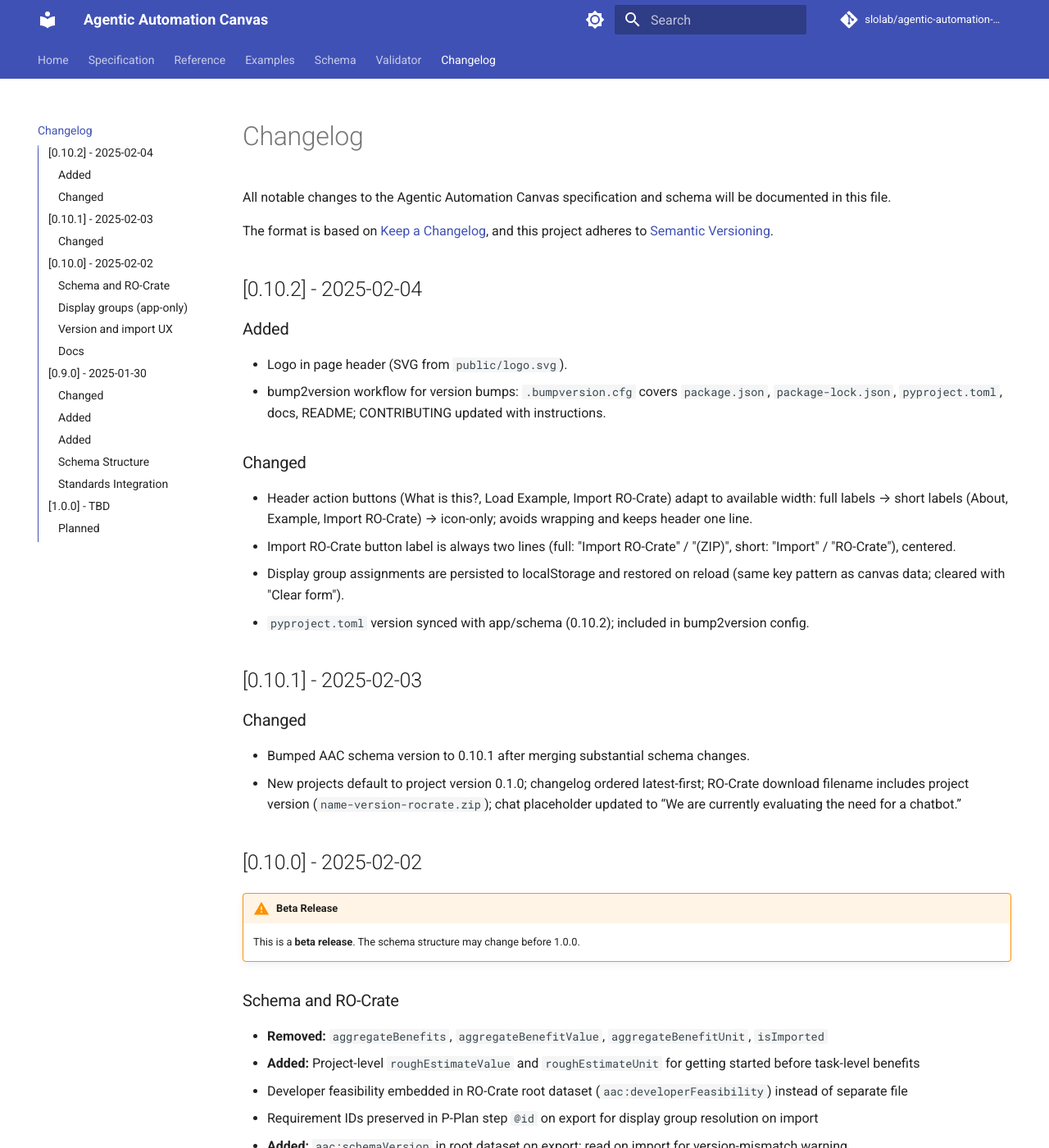
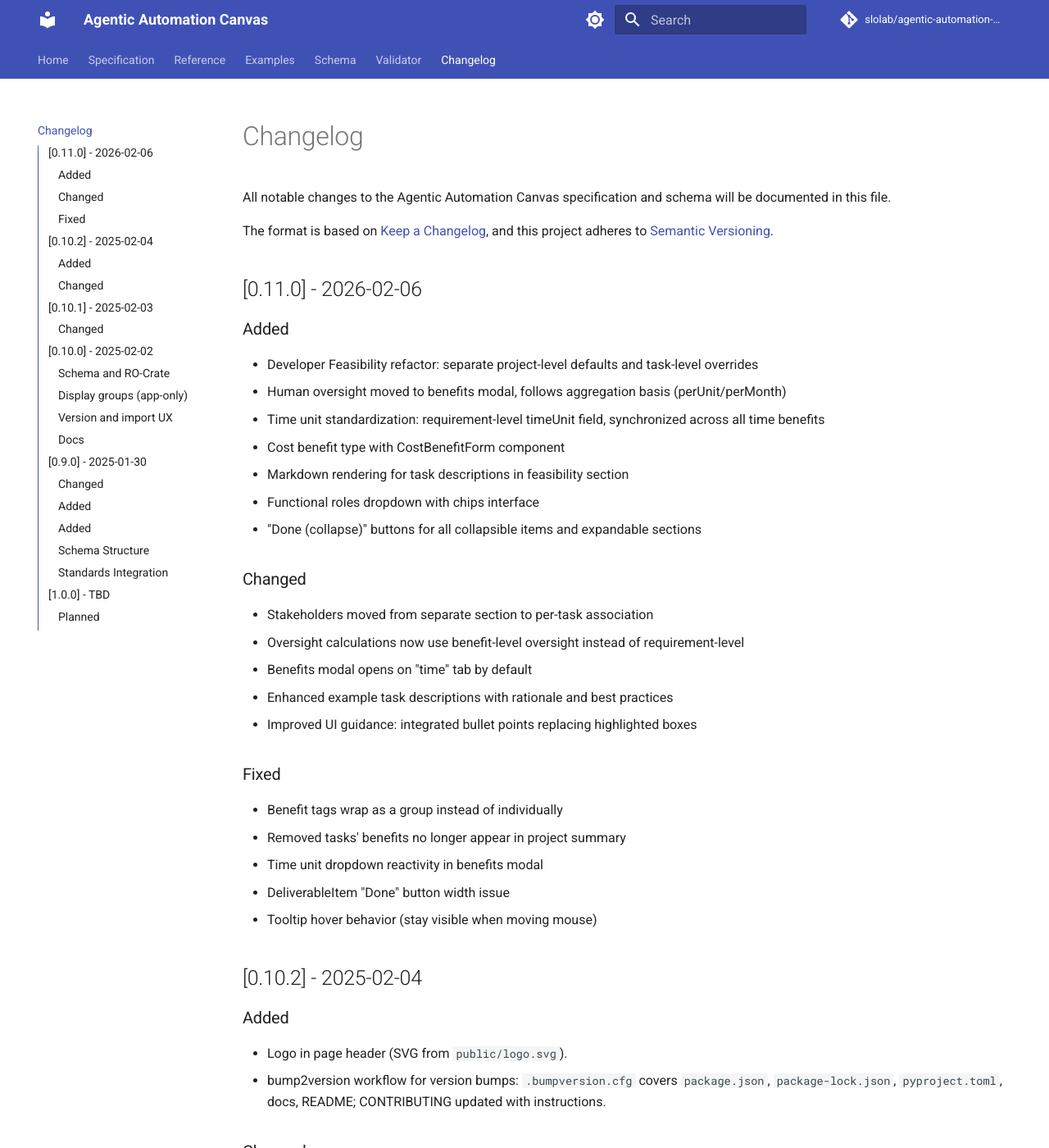
Before and after one commit to slolab/agentic-automation-canvas, an MkDocs documentation site: the page built from docs/changelog.md, in a window 1280 px wide and 1400 px high. Shown: the whole window at 82% size. Built offline with MkDocs 1.6.1 and Material for MkDocs 9.7.7, drawn with Linux system fonts in a browser that asks for light colours; comment, search, counter and statistics services are not loaded.

Commit message:
changelog

```diff
--- a/docs/changelog.md
+++ b/docs/changelog.md
@@ -4,6 +4,31 @@ All notable changes to the Agentic Automation Canvas specification and schema wi
 
 The format is based on [Keep a Changelog](https://keepachangelog.com/en/1.0.0/),
 and this project adheres to [Semantic Versioning](https://semver.org/spec/v2.0.0.html).
+
+## [0.11.0] - 2026-02-06
+
+### Added
+- Developer Feasibility refactor: separate project-level defaults and task-level overrides
+- Human oversight moved to benefits modal, follows aggregation basis (perUnit/perMonth)
+- Time unit standardization: requirement-level timeUnit field, synchronized across all time benefits
+- Cost benefit type with CostBenefitForm component
+- Markdown rendering for task descriptions in feasibility section
+- Functional roles dropdown with chips interface
+- "Done (collapse)" buttons for all collapsible items and expandable sections
+
+### Changed
+- Stakeholders moved from separate section to per-task association
+- Oversight calculations now use benefit-level oversight instead of requirement-level
+- Benefits modal opens on "time" tab by default
+- Enhanced example task descriptions with rationale and best practices
+- Improved UI guidance: integrated bullet points replacing highlighted boxes
+
+### Fixed
+- Benefit tags wrap as a group instead of individually
+- Removed tasks' benefits no longer appear in project summary
+- Time unit dropdown reactivity in benefits modal
+- DeliverableItem "Done" button width issue
+- Tooltip hover behavior (stay visible when moving mouse)
 
 ## [0.10.2] - 2025-02-04
 
```
